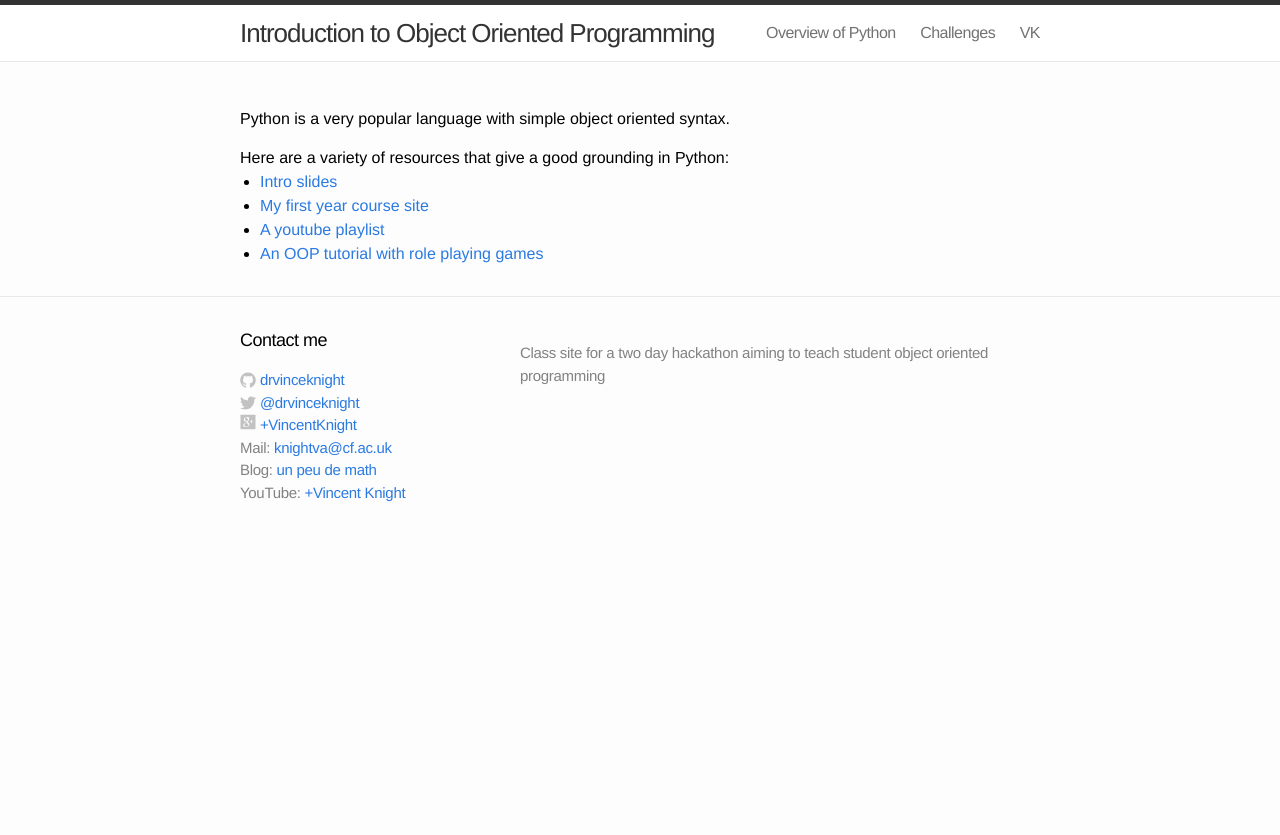
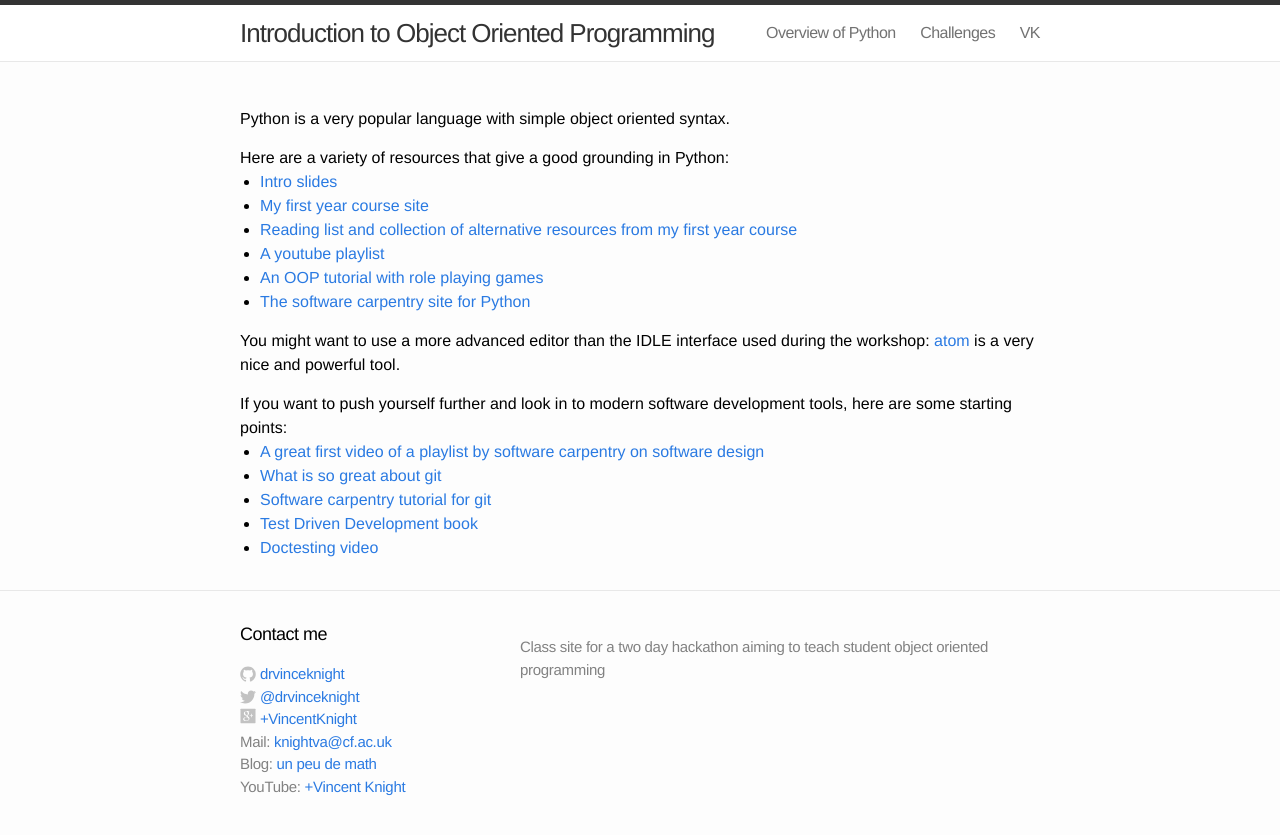
Before and after one commit to drvinceknight/Introduction_to_OOP, a Jekyll site: the page built from OverviewOfPython/index.md, in a window 1280 px wide. Shown: the top 835 px of the page. Built offline with Jekyll 4.4.1, drawn with Linux system fonts in a browser that asks for light colours.

Commit message:
Adding a lot of resources

```diff
--- a/OverviewOfPython/index.md
+++ b/OverviewOfPython/index.md
@@ -9,5 +9,17 @@ Here are a variety of resources that give a good grounding in Python:
 
 - [Intro slides](./Slides/)
 - [My first year course site](http://vincent-knight.com/Computing_for_mathematics/)
+- [Reading list and collection of alternative resources from my first year course](http://vincent-knight.com/Computing_for_mathematics/Other/AlternativeResources/)
 - [A youtube playlist](http://www.youtube.com/playlist?list=PLnC5h3PY-znxd4czt1UGpZcDEXJDdvmQN)
 - [An OOP tutorial with role playing games](http://inventwithpython.com/blog/2014/12/02/why-is-object-oriented-programming-useful-with-an-role-playing-game-example/)
+- [The software carpentry site for Python](http://software-carpentry.org/v4/python/)
+
+You might want to use a more advanced editor than the IDLE interface used during the workshop: [atom](https://atom.io/) is a very nice and powerful tool.
+
+If you want to push yourself further and look in to modern software development tools, here are some starting points:
+
+- [A great first video of a playlist by software carpentry on software design](https://www.youtube.com/watch?v=F1tAUPVzYs4)
+- [What is so great about git](https://www.youtube.com/watch?v=OiiZIVb-rZ4)
+- [Software carpentry tutorial for git](http://software-carpentry.org/v5/novice/git/index.html)
+- [Test Driven Development book](http://chimera.labs.oreilly.com/books/1234000000754)
+- [Doctesting video](https://www.youtube.com/watch?v=j5184ZBBVv4)
```
